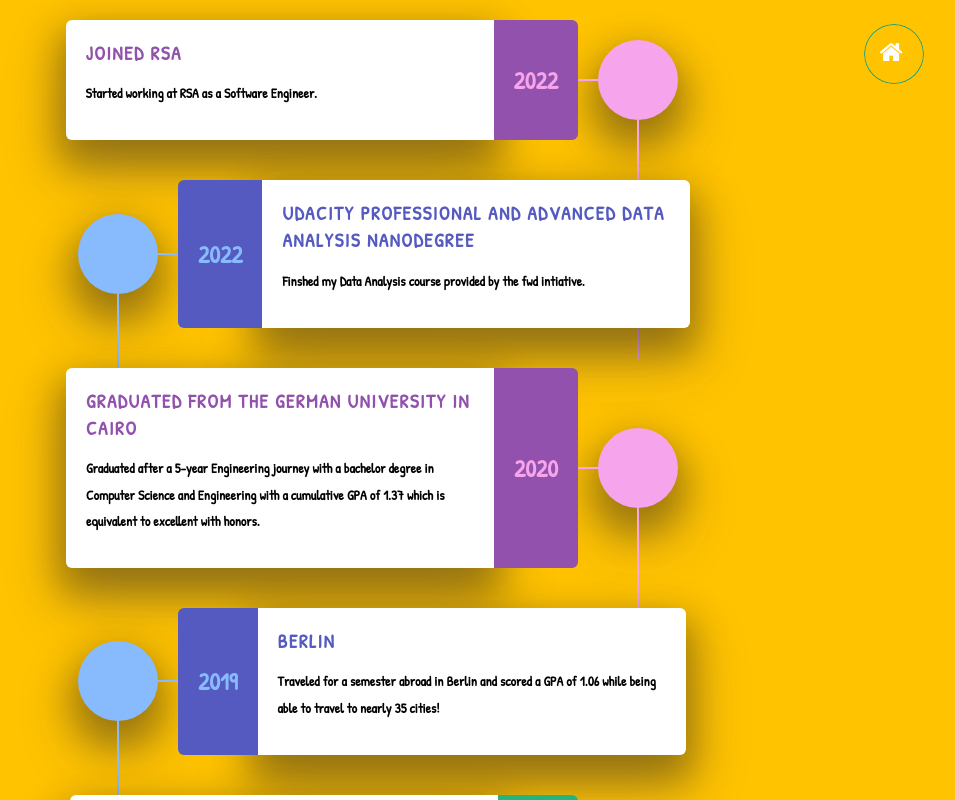
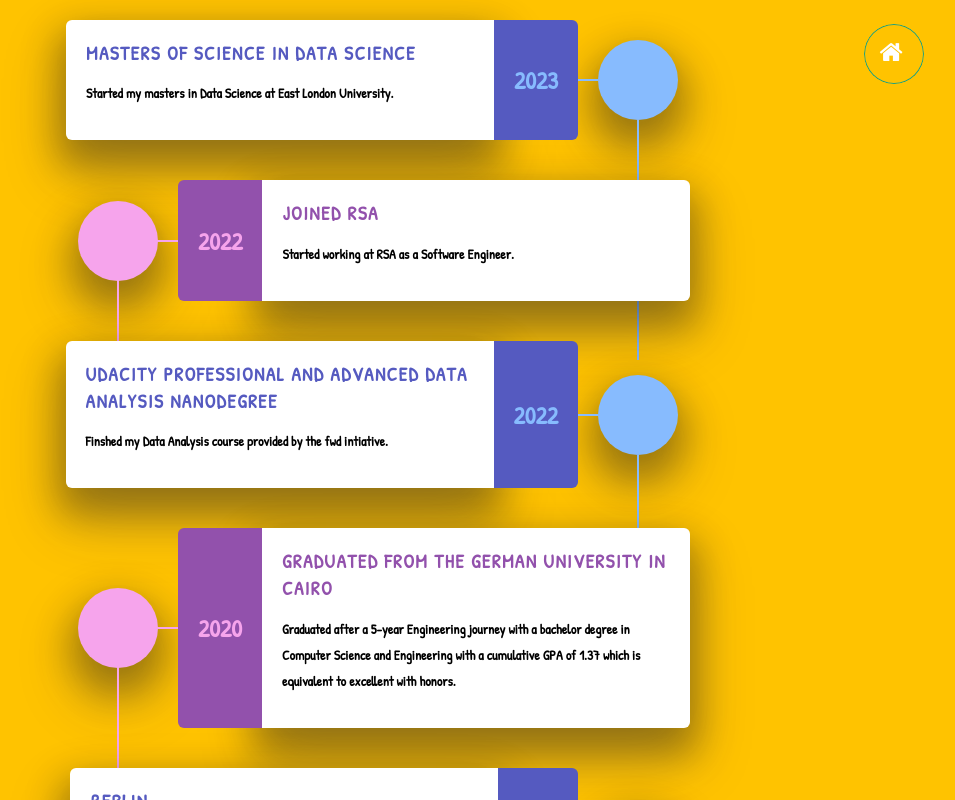
Before and after one commit to omarrifky/RifkyWebsite, an Angular app: page /academicTimeLine in a window 1280 px wide. Shown: the whole page, without its empty margins (262-1217 px from the left). Built offline with nearby package versions, Linux system fonts and the light colour scheme.

Commit message:
Added masters in academic timeline

```diff
--- a/src/app/academic-time-line/academic-time-line.component.html
+++ b/src/app/academic-time-line/academic-time-line.component.html
@@ -7,6 +7,28 @@
 
 <body>
     <div class="timeline">
+
+        <div class="timeline__event animated fadeInUp delay-2s timeline__event--type2">
+            <div class="timeline__event__icon">
+                <i class="fas fa-graduation-cap"></i>
+
+            </div>
+            <div class="timeline__event__date">
+                2023
+            </div>
+            <div class="timeline__event__content">
+                <div class="timeline__event__title">
+                    Masters of Science in Data Science
+
+                </div>
+                <div class="timeline__event__description">
+                    <h3>
+                        Started my masters in Data Science at East London University.
+                    </h3>
+                </div>
+            </div>
+        </div>
+
             <div class="timeline__event  animated fadeInUp delay-3s timeline__event--type1">
             <div class="timeline__event__icon ">
 
```
